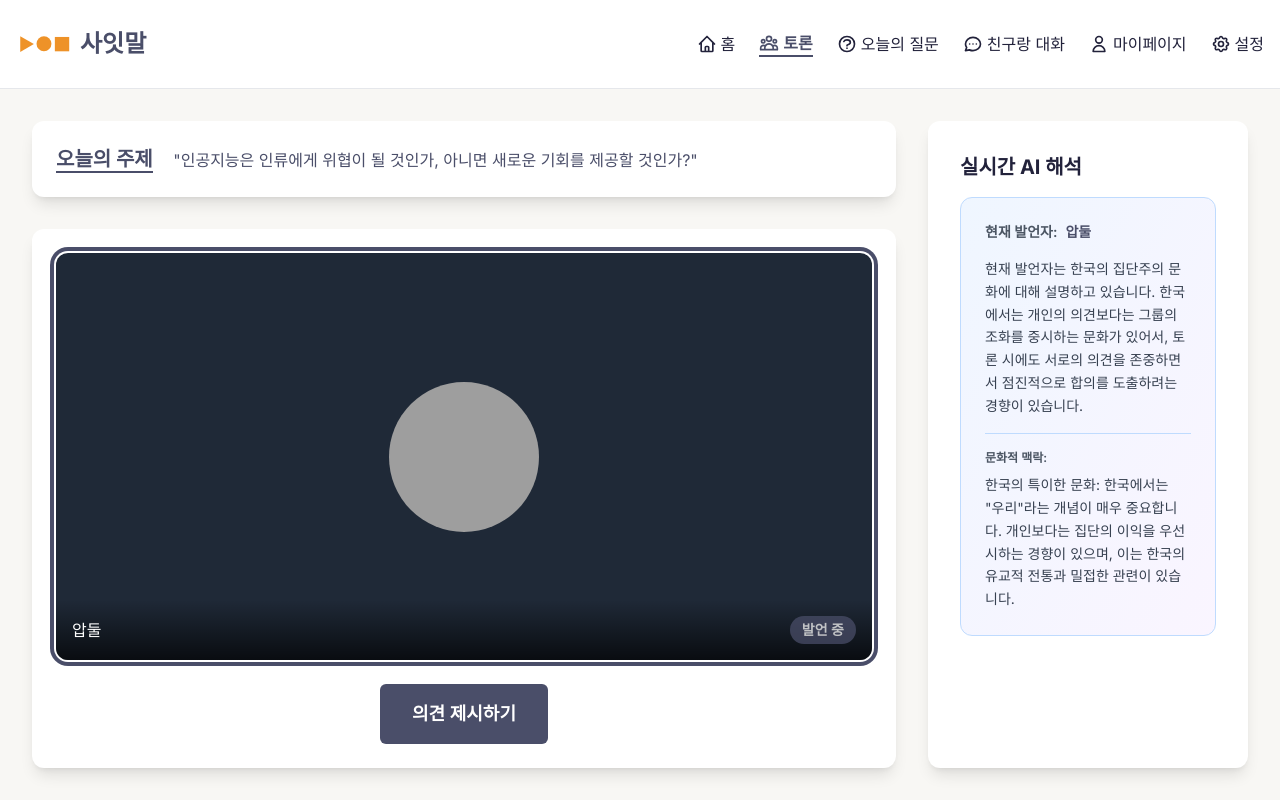
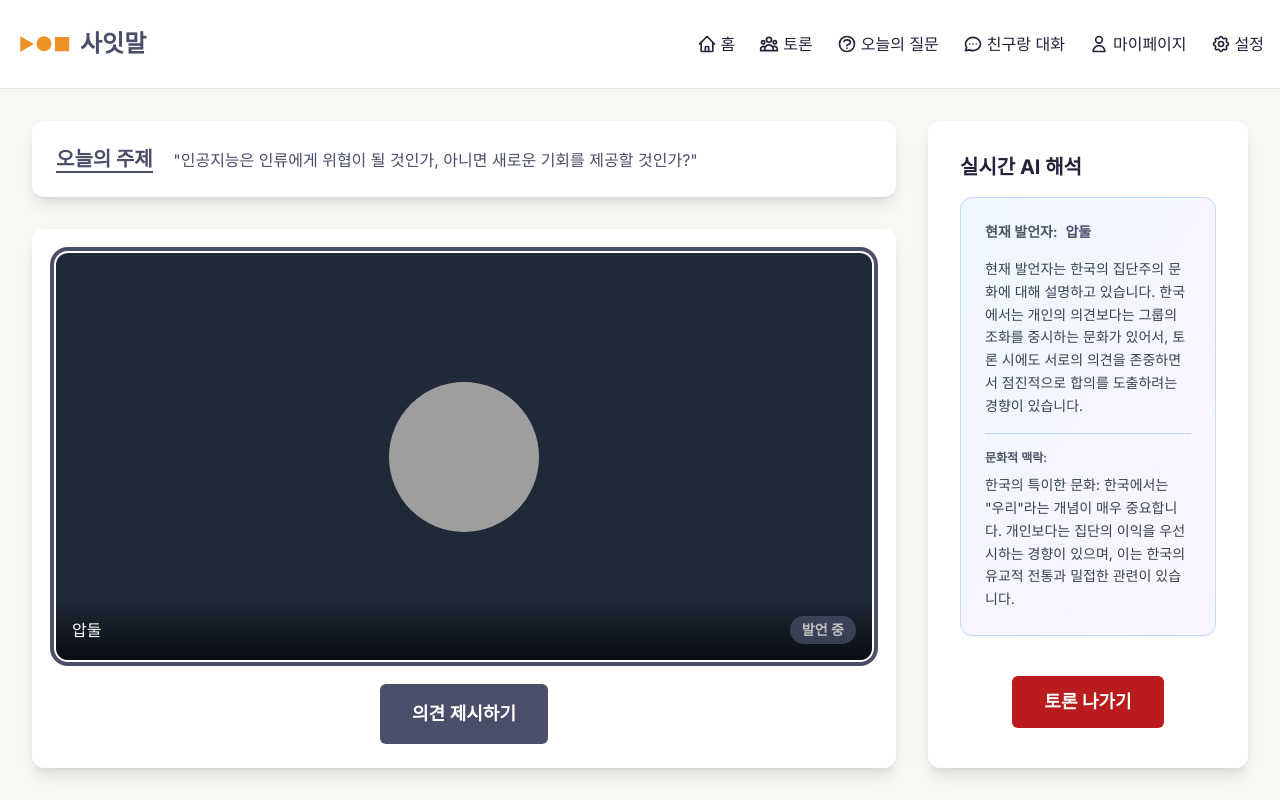
Before and after one commit to SSamParkSoft/ai_idea, a React (Vite) app: page /debate in a window 1280 px wide. Built offline with nearby package versions, Linux system fonts and the light colour scheme; grey boxes are pictures that could not be loaded.

Commit message:
토론 나가기

```diff
--- a/src/App.jsx
+++ b/src/App.jsx
@@ -3,6 +3,7 @@ import { Routes, Route, useLocation } from 'react-router-dom';
 import Header from './components/Header';
 import Home from './pages/Home';
 import Debate from './pages/Debate';
+import DebateMine from './pages/DebateMine';
 import TodayQuestion from './pages/TodayQuestion';
 import Chat from './pages/Chat';
 import MyPage from './pages/MyPage';
@@ -31,6 +32,7 @@ function AnimatedRoutes() {
       <Routes location={displayLocation}>
         <Route path="/" element={<Home />} />
         <Route path="/debate" element={<Debate />} />
+        <Route path="/debate_mine" element={<DebateMine />} />
         <Route path="/today-question" element={<TodayQuestion />} />
         <Route path="/chat" element={<Chat />} />
         <Route path="/mypage" element={<MyPage />} />
--- a/src/components/Header.jsx
+++ b/src/components/Header.jsx
@@ -23,7 +23,7 @@ const Header = () => {
               </NavLink>
             </li>
             <li>
-              <NavLink to="/debate" className={({ isActive }) => `flex items-center gap-1 ${isActive ? "text-primary font-semibold border-b-2 border-primary" : "hover:text-primary"}`}>
+              <NavLink to="/debate_mine" className={({ isActive }) => `flex items-center gap-1 ${isActive ? "text-primary font-semibold border-b-2 border-primary" : "hover:text-primary"}`}>
                 <svg className="w-5 h-5" fill="none" stroke="currentColor" viewBox="0 0 24 24">
                   <path strokeLinecap="round" strokeLinejoin="round" strokeWidth={2} d="M17 20h5v-2a3 3 0 00-5.356-1.857M17 20H7m10 0v-2c0-.656-.126-1.283-.356-1.857M7 20H2v-2a3 3 0 015.356-1.857M7 20v-2c0-.656.126-1.283.356-1.857m0 0a5.002 5.002 0 019.288 0M15 7a3 3 0 11-6 0 3 3 0 016 0zm6 3a2 2 0 11-4 0 2 2 0 014 0zM7 10a2 2 0 11-4 0 2 2 0 014 0z" />
                 </svg>
--- a/src/pages/Debate.jsx
+++ b/src/pages/Debate.jsx
@@ -1,4 +1,5 @@
 import React, { useState } from 'react';
+import { Link, useNavigate } from 'react-router-dom';
 
 const participants = [
   { id: 2, name: '압둘', avatar: 'https://i.pravatar.cc/150?u=a042581f4e29026704e', country: '한국', speaking: true },
@@ -14,12 +15,17 @@ const aiInterpretation = {
 
 const Debate = () => {
   const [showModal, setShowModal] = useState(false);
+  const navigate = useNavigate();
 
   const handleRequestSpeech = () => {
     setShowModal(true);
     setTimeout(() => {
       setShowModal(false);
     }, 2000);
+  };
+
+  const handleLeaveDebate = () => {
+    navigate('/');
   };
 
   return (
@@ -126,6 +132,17 @@ const Debate = () => {
             </div>
           </div>
         </div>
+              {/* Leave Debate Button */}
+      <div className="container mx-auto px-8 pt-10">
+        <div className="flex justify-center">
+          <button
+            onClick={handleLeaveDebate}
+            className="btn bg-red-700 hover:bg-red-600 text-white px-8 py-3 text-lg font-semibold"
+          >
+            토론 나가기
+          </button>
+        </div>
+      </div>
         </div>
       </div>
       </div>
--- /dev/null
+++ b/src/pages/DebateMine.jsx
@@ -0,0 +1,11 @@
+import React from 'react'
+
+const DebateMine = () => {
+  return (
+    <div>
+      asdasd
+    </div>
+  )
+}
+
+export default DebateMine
```
